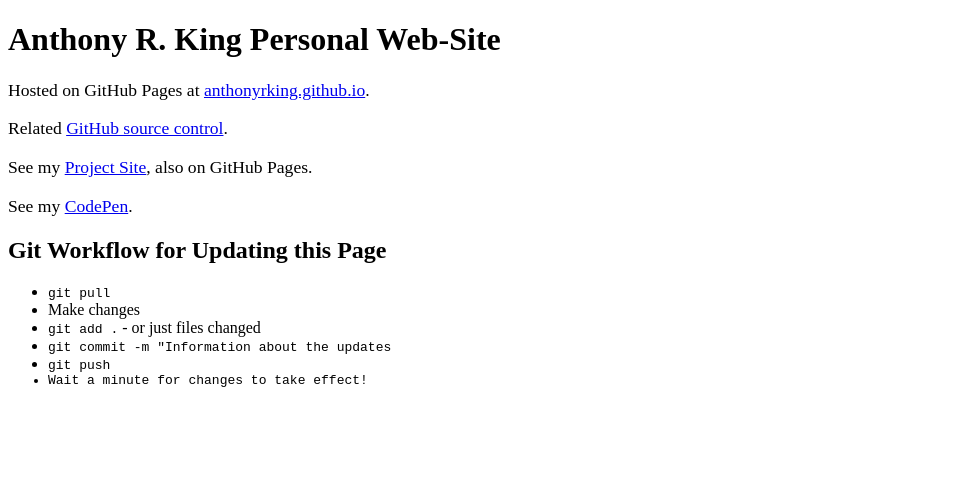
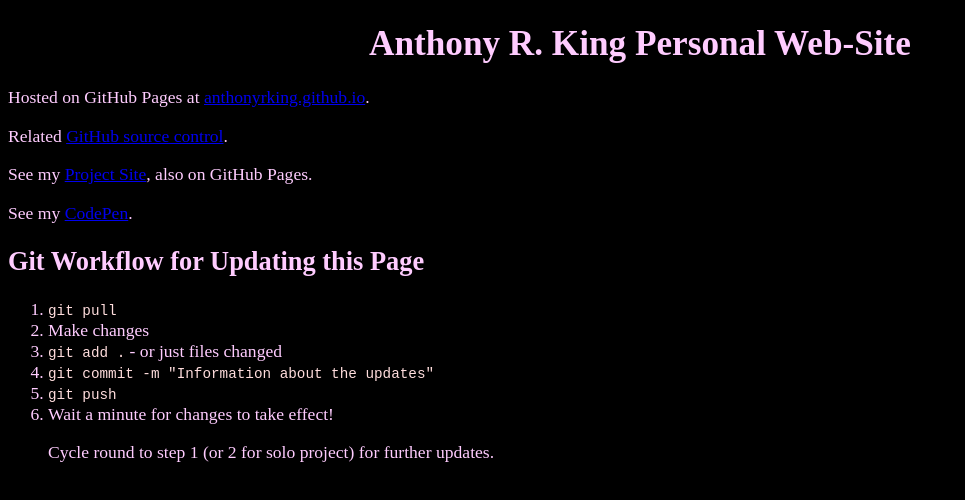
Before and after one commit to AnthonyRKing/anthonyrking.github.io, a plain HTML site: page index.html in a window 1280 px wide. Shown: the whole page, without its empty margins (0-965 px from the left). Drawn offline with Linux system fonts and the light colour scheme.

Commit message:
Dark mode styling

```diff
--- a/index.html
+++ b/index.html
@@ -6,8 +6,16 @@
 <meta charset='utf-8'>
 
 <style>
-p {
+body {
   font-size: 1.1em;
+  background-color: black;
+  color: #fcf;
+}
+h1 {
+  text-align: center;
+}
+code {
+  color: #fdd;
 }
 </style>
 
@@ -21,14 +29,15 @@ GitHub source control</a>.</p>
 <p>See my <a href="https://anthonyrking.github.io/web-site">Project Site</a>, also on GitHub Pages.</p>
 <p>See my <a href="https://codepen.io/tkonan">CodePen</a>.</p>
 <h2>Git Workflow for Updating this Page</h2>
-<ul>
+<ol>
   <li><code>git pull</code></li>
   <li>Make changes</li>
   <li><code>git add .</code> - or just files changed</li>
-  <li><code>git commit -m "Information about the updates</code></li>
-  <li><code>git push</li>
+  <li><code>git commit -m "Information about the updates"</code></li>
+  <li><code>git push</code></li>
   <li>Wait a minute for changes to take effect!</li>
 </ul>
+<p>Cycle round to step 1 (or 2 for solo project) for further updates.</p>
 </body>
 
 </html>
```
